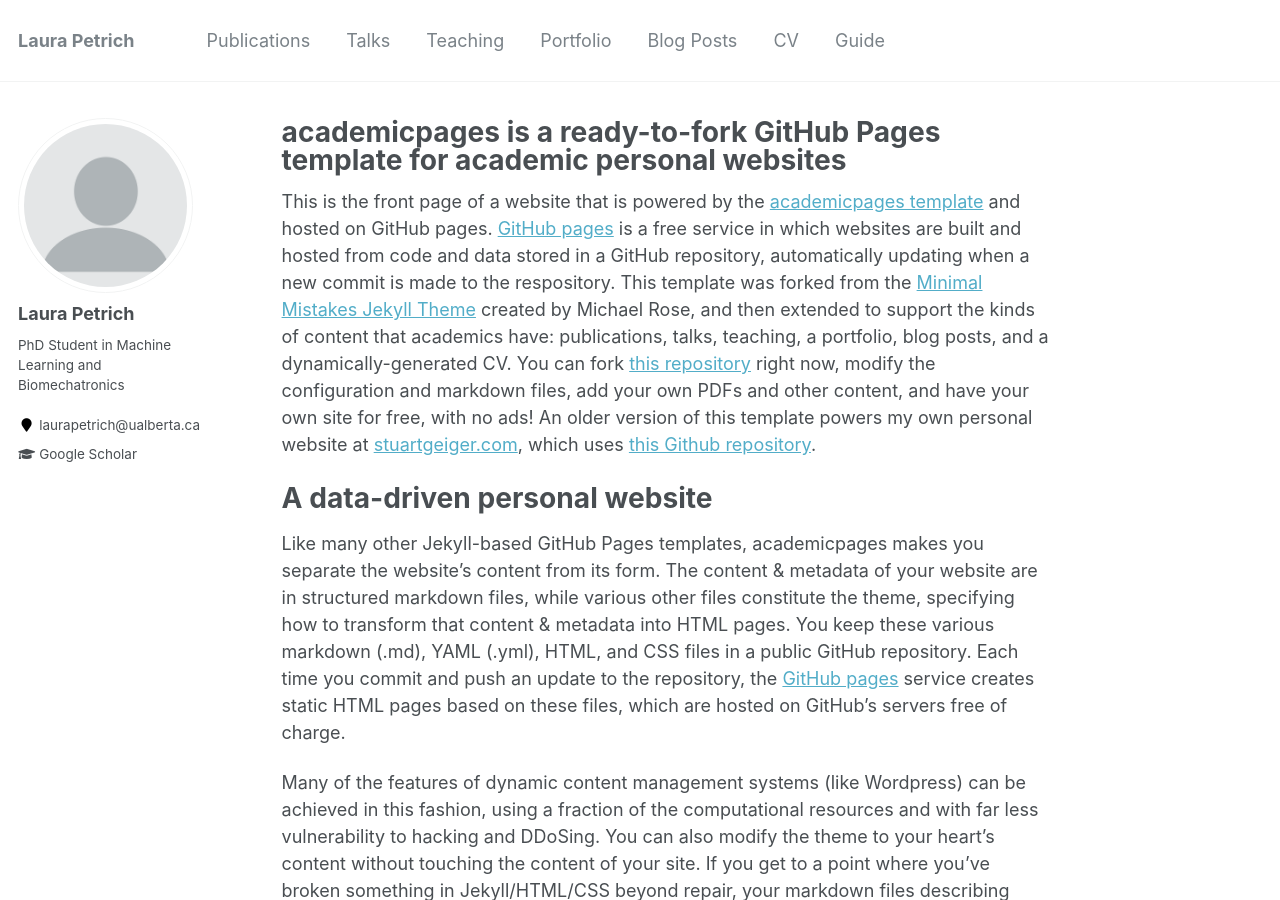
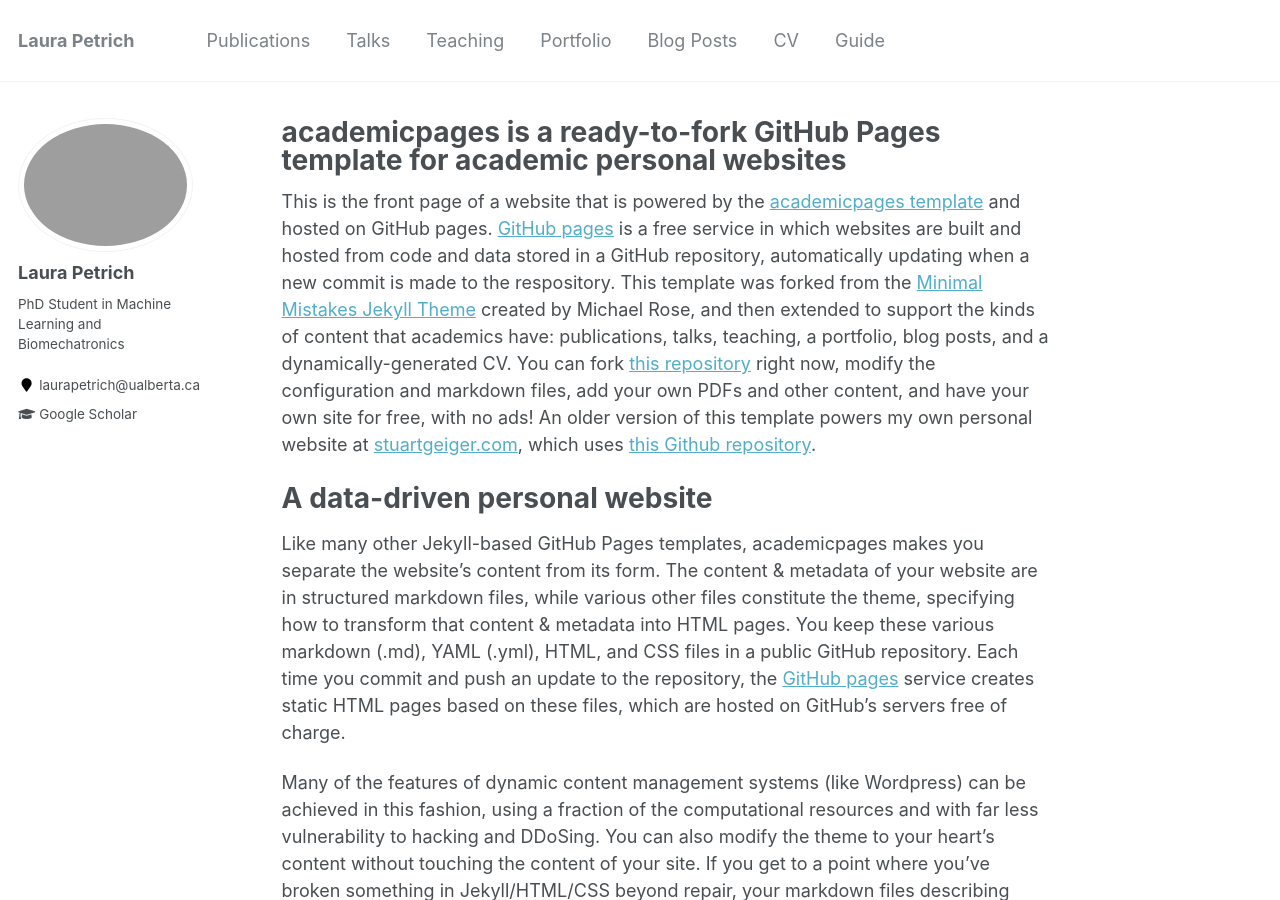
Before and after one commit to lpetrich/lpetrich.github.io, a Jekyll site: the page built from _pages/about.md, in a window 1280 px wide and 900 px high. Built offline with Jekyll 4.4.1, drawn with Linux system fonts in a browser that asks for light colours.

Commit message:
added profile picture

```diff
--- a/_config.yml
+++ b/_config.yml
@@ -81,7 +81,7 @@ analytics:
 # Site Author
 author:
   name             : "Laura Petrich"
-  avatar           : "profile.png"
+  avatar           : "lpetrich-profile.png"
   bio              : "PhD Student in Machine Learning and Biomechatronics"
   location         : "laurapetrich@ualberta.ca"
   employer         : #"University of Alberta"
```
Also changed, not shown: 2 other files.
